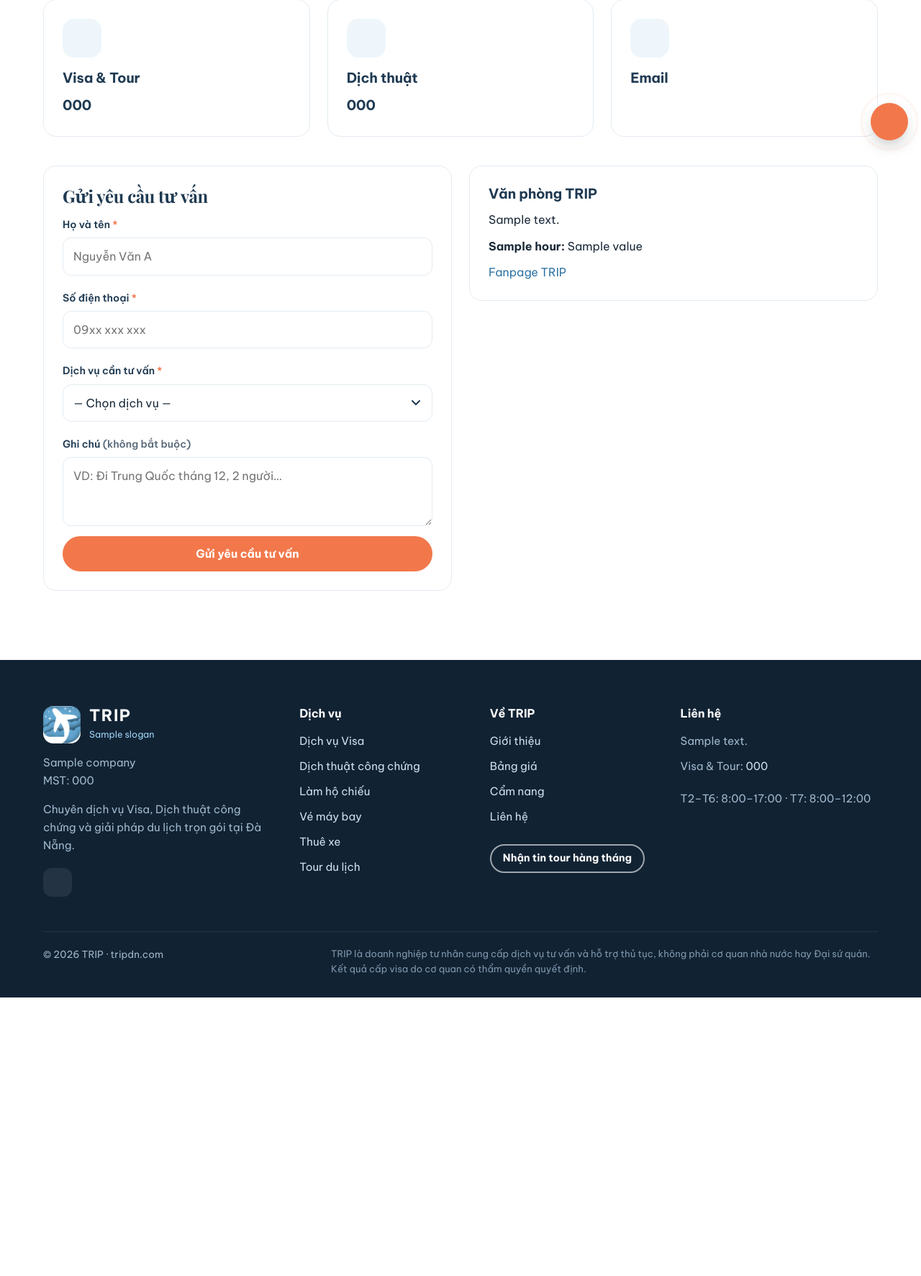
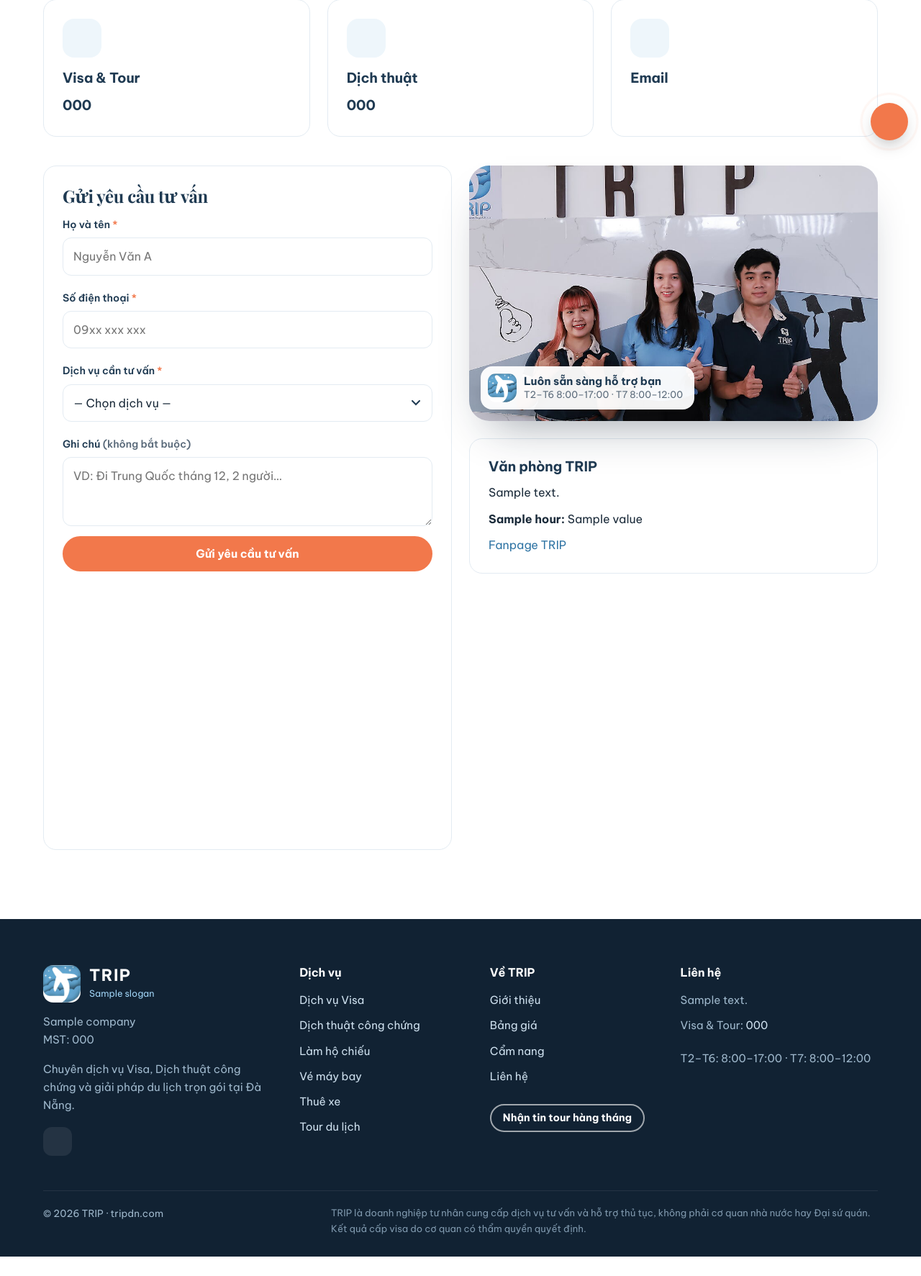
Before and after one commit to ntkimhoan267-lgtm/tripcompany, a Node project: template views/pages/contact.ejs in a window 1280 px wide. Shown: the part 583-2356 px from the top of the page at 72% size. Before the commit the page ends 1969 px from the top, so only its background shows below. Run offline with Node 20 templates, Linux system fonts and the light colour scheme; the template is opened without the code that fills it: most values are stand-ins (such as "Sample title", 1, 10 or a date in 2020); some libraries are stand-ins or nearby versions; some web fonts are replaced.

Commit message:
Add TRIP team photos to home, about and contact pages
Photos from the team's Drive folder, cropped to remove the plant and sofa,
lightly color-corrected, resized for web and stripped of EXIF metadata.

Co-Authored-By: Claude Opus 5.5 <noreply@anthropic.com>
Claude-Session: https://claude.ai/code/session_01MxRhHLmfDzhrfvDPMxacCz

```diff
--- a/public/css/site.css
+++ b/public/css/site.css
@@ -723,3 +723,26 @@ a.market:hover .market__art video { transform: scale(1.05); }
 .market__badge { position: absolute; top: 16px; right: 16px; z-index: 2; font-size: .75rem; font-weight: 800; letter-spacing: .06em; text-transform: uppercase;
   color: #fff; background: var(--accent); padding: 6px 12px; border-radius: 999px; box-shadow: 0 6px 16px -6px rgba(224,96,47,.7); }
 .market-head__art img { position: absolute; inset: 0; width: 100%; height: 100%; object-fit: cover; }
+
+/* ---------- Ảnh đội ngũ TRIP ---------- */
+.photo-frame { position: relative; margin: 0; border-radius: 28px; overflow: hidden; background: var(--sky-50); box-shadow: 0 30px 60px -30px rgba(17,34,51,.45); }
+.photo-frame > img { width: 100%; height: 100%; object-fit: cover; display: block; }
+.photo-frame--tilt { aspect-ratio: 4 / 3; transform: rotate(-1.5deg); outline: 10px solid #fff; outline-offset: -1px; }
+.photo-frame--tall { aspect-ratio: 4 / 5; max-width: 460px; justify-self: center; width: 100%; }
+.photo-frame--wide { aspect-ratio: 16 / 10; }
+.photo-frame--wide > img { object-position: center 30%; }
+.photo-caption { position: absolute; left: 16px; bottom: 16px; display: flex; align-items: center; gap: 10px; padding: 10px 16px 10px 10px;
+  background: rgba(255,255,255,.95); border-radius: 16px; box-shadow: 0 10px 24px -10px rgba(0,0,0,.35); font-size: .82rem; color: var(--muted); line-height: 1.35; }
+.photo-caption img { width: 40px; height: 40px; border-radius: 11px; }
+.photo-caption strong { display: block; color: var(--navy); font-size: .95rem; }
+.photo-frame--tilt .photo-caption { transform: rotate(1.5deg); }
+.photo-banner { position: relative; margin: 0; border-radius: 28px; overflow: hidden; aspect-ratio: 16 / 7; box-shadow: var(--shadow-lg); }
+.photo-banner img { width: 100%; height: 100%; object-fit: cover; }
+.photo-banner figcaption { position: absolute; inset: auto 0 0 0; padding: clamp(20px, 4vw, 40px); color: #fff;
+  background: linear-gradient(0deg, rgba(13,28,43,.85), rgba(13,28,43,0)); }
+.photo-banner strong { display: block; font-family: var(--serif); font-size: clamp(1.4rem, 3vw, 2.2rem); line-height: 1.2; }
+.team-gallery { display: grid; grid-template-columns: 1fr .8fr 1.3fr; gap: 20px; margin-bottom: 32px; align-items: stretch; }
+.team-gallery .photo-frame { aspect-ratio: auto; height: 300px; }
+.team-gallery .photo-frame:nth-child(2) > img { object-position: center 62%; }
+@media (max-width: 860px) { .team-gallery { grid-template-columns: 1fr 1fr; } .team-gallery .photo-frame:last-child { grid-column: 1 / -1; } .team-gallery .photo-frame { height: 240px; } }
+@media (max-width: 560px) { .photo-banner { aspect-ratio: 4 / 3; } .photo-frame--tilt { transform: none; } .photo-frame--tilt .photo-caption { transform: none; } }
--- a/views/pages/contact.ejs
+++ b/views/pages/contact.ejs
@@ -20,6 +20,10 @@
         <%- include('../partials/lead-form', { formId: 'contact', layout: 'stack' }) %>
       </div>
       <div class="stack">
+        <figure class="photo-frame photo-frame--wide">
+          <img src="/img/team/thumbs-up.jpg" alt="Nhân viên TRIP sẵn sàng hỗ trợ" width="1000" height="1000" loading="lazy">
+          <figcaption class="photo-caption"><img src="/img/logo-icon.png" alt="" width="40" height="40"><span><strong>Luôn sẵn sàng hỗ trợ bạn</strong>T2–T6 8:00–17:00 · T7 8:00–12:00</span></figcaption>
+        </figure>
         <div class="card">
           <h3>Văn phòng TRIP</h3>
           <ul class="checklist">
--- a/views/pages/home.ejs
+++ b/views/pages/home.ejs
@@ -248,7 +248,10 @@
 <!-- Vì sao chọn TRIP -->
 <section class="section">
   <div class="container why">
-    <div class="why__visual reveal"><img src="/img/logo-vertical.png" alt="Logo TRIP" width="400" height="400"></div>
+    <figure class="photo-frame photo-frame--tilt reveal">
+      <img src="/img/team/team.jpg" alt="Đội ngũ nhân viên TRIP tại văn phòng Đà Nẵng" width="1400" height="1050" loading="lazy">
+      <figcaption class="photo-caption"><img src="/img/logo-icon.png" alt="" width="40" height="40"><span><strong>Đội ngũ TRIP</strong>Văn phòng 35 Cao Thắng, Đà Nẵng</span></figcaption>
+    </figure>
     <div class="reveal">
       <span class="eyebrow">Vì sao chọn TRIP</span>
       <h2>Tận tâm trên <em>từng hồ sơ</em> của bạn</h2>
```
Also changed, not shown: views/pages/about.ejs (+15 -3 lines), public/img/team/consultant.jpg (added), public/img/team/heart.jpg (added), public/img/team/team-banner.jpg (added), public/img/team/team.jpg (added), public/img/team/thumbs-up.jpg (added).
